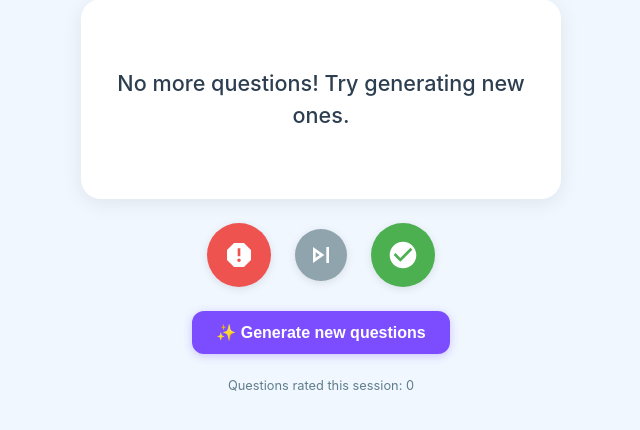
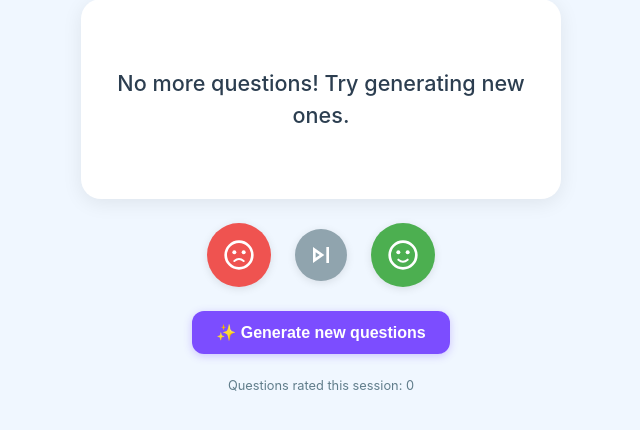
Before and after one commit to johnfaben/lets-talk, a Flask app: page / in a window 1280 px wide. Shown: the part 115-545 px from the top of the page, without its empty margins (319-959 px from the left). Run offline with Flask 3, Linux system fonts and the light colour scheme.

Commit message:
Replace action icons with friendly face pair
Sad face for thumbs down, happy face for thumbs up — more
kid-appropriate than the old warning/checkmark icons.

Co-Authored-By: Claude Opus 4.6 <noreply@anthropic.com>

```diff
--- a/templates/index.html
+++ b/templates/index.html
@@ -22,8 +22,11 @@
 
         <div class="actions">
             <button class="btn btn-down" id="btn-down" title="Thumbs down" aria-label="Thumbs down">
-                <svg viewBox="0 0 24 24" width="32" height="32" fill="currentColor">
-                    <path d="M15.73 3H8.27L3 8.27v7.46L8.27 21h7.46L21 15.73V8.27L15.73 3zM12 17.3c-.72 0-1.3-.58-1.3-1.3s.58-1.3 1.3-1.3 1.3.58 1.3 1.3-.58 1.3-1.3 1.3zm1-4.3h-2V7h2v6z"/>
+                <svg viewBox="0 0 24 24" width="32" height="32" fill="currentColor" stroke="currentColor">
+                    <circle cx="12" cy="12" r="10" fill="none" stroke-width="2"/>
+                    <circle cx="8.5" cy="10" r="1.5" stroke="none"/>
+                    <circle cx="15.5" cy="10" r="1.5" stroke="none"/>
+                    <path d="M8.5 16.5Q12 13.5 15.5 16.5" fill="none" stroke-width="1.5" stroke-linecap="round"/>
                 </svg>
             </button>
             <button class="btn btn-skip" id="btn-skip" title="Skip" aria-label="Skip">
@@ -32,8 +35,11 @@
                 </svg>
             </button>
             <button class="btn btn-up" id="btn-up" title="Thumbs up" aria-label="Thumbs up">
-                <svg viewBox="0 0 24 24" width="32" height="32" fill="currentColor">
-                    <path d="M12 2C6.48 2 2 6.48 2 12s4.48 10 10 10 10-4.48 10-10S17.52 2 12 2zm-2 15l-5-5 1.41-1.41L10 14.17l7.59-7.59L19 8l-9 9z"/>
+                <svg viewBox="0 0 24 24" width="32" height="32" fill="currentColor" stroke="currentColor">
+                    <circle cx="12" cy="12" r="10" fill="none" stroke-width="2"/>
+                    <circle cx="8.5" cy="10" r="1.5" stroke="none"/>
+                    <circle cx="15.5" cy="10" r="1.5" stroke="none"/>
+                    <path d="M8.5 15.5Q12 18.5 15.5 15.5" fill="none" stroke-width="1.5" stroke-linecap="round"/>
                 </svg>
             </button>
         </div>
```
